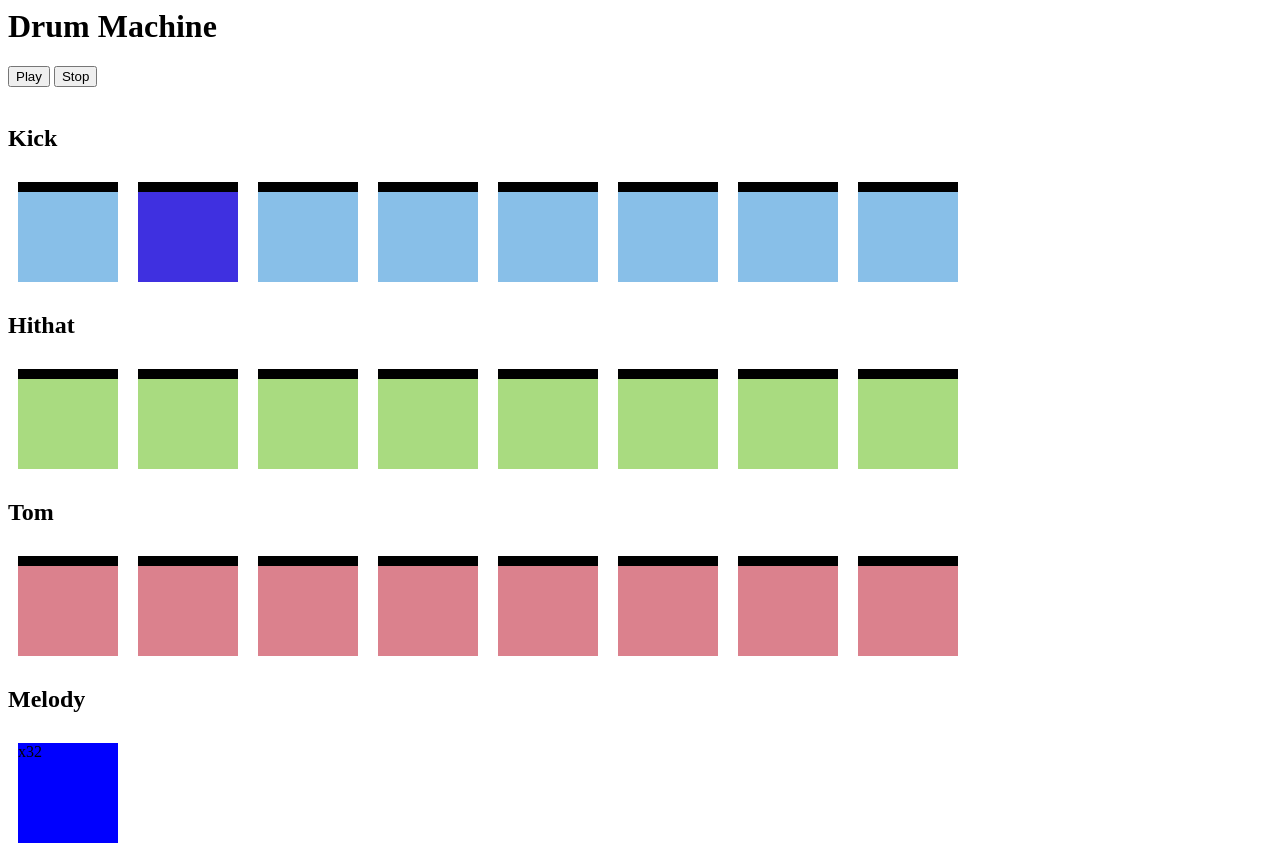
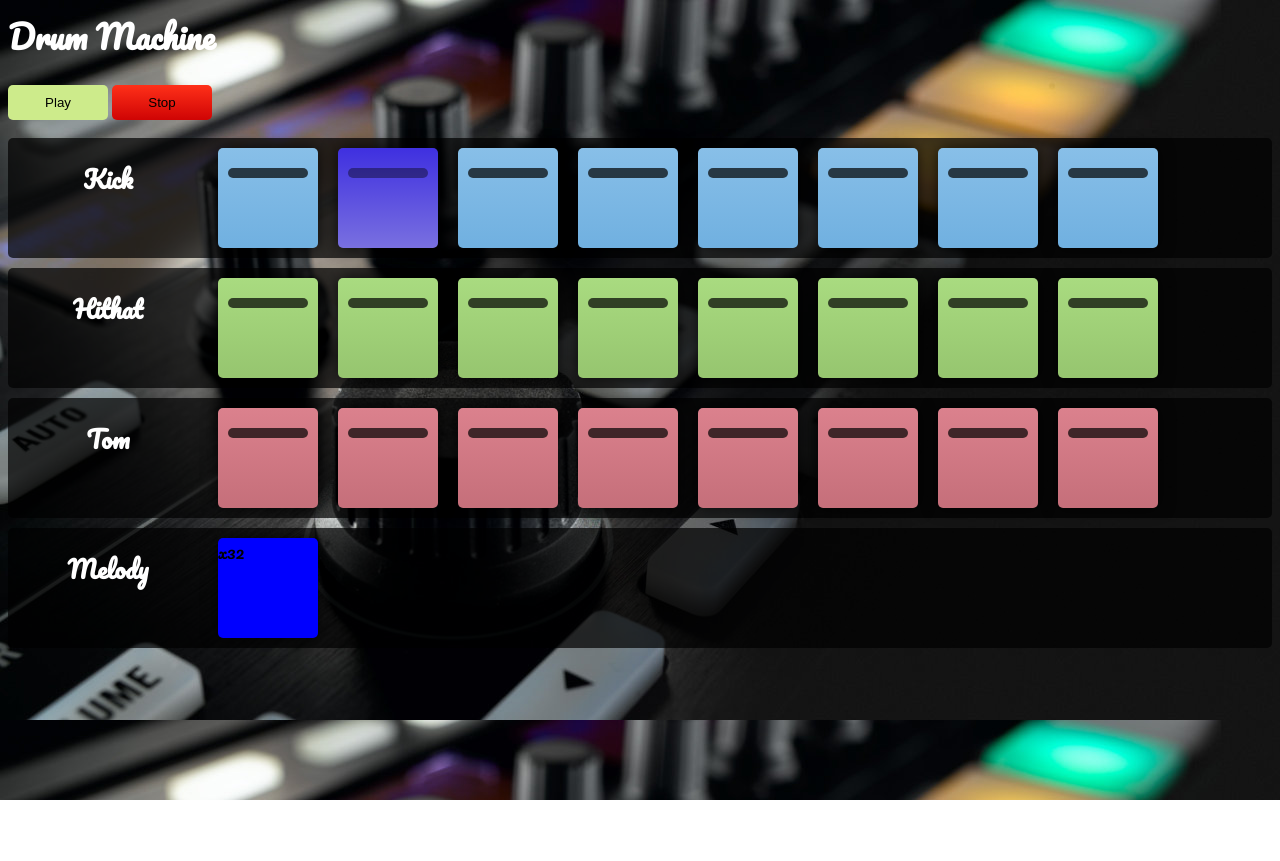
Before and after one commit to dbuzinov-yx/drummachine, a plain HTML site: page index.html in a window 1280 px wide. After the commit the page ends 800 px from the top, so only its background shows below. Drawn offline with nearby package versions, Linux system fonts and the light colour scheme; no server answers.

Commit message:
switch styles

```diff
--- a/index.html
+++ b/index.html
@@ -3,7 +3,7 @@
         <title>Drum Machine</title>
         <script src="https://cdnjs.cloudflare.com/ajax/libs/howler/2.0.3/howler.min.js"></script>
         <link href="https://fonts.googleapis.com/css?family=Pacifico" rel="stylesheet">
-        <link href="styles.css" rel="stylesheet">
+        <link href="styles.full.css" rel="stylesheet">
         <style>
 
         </style>
```
